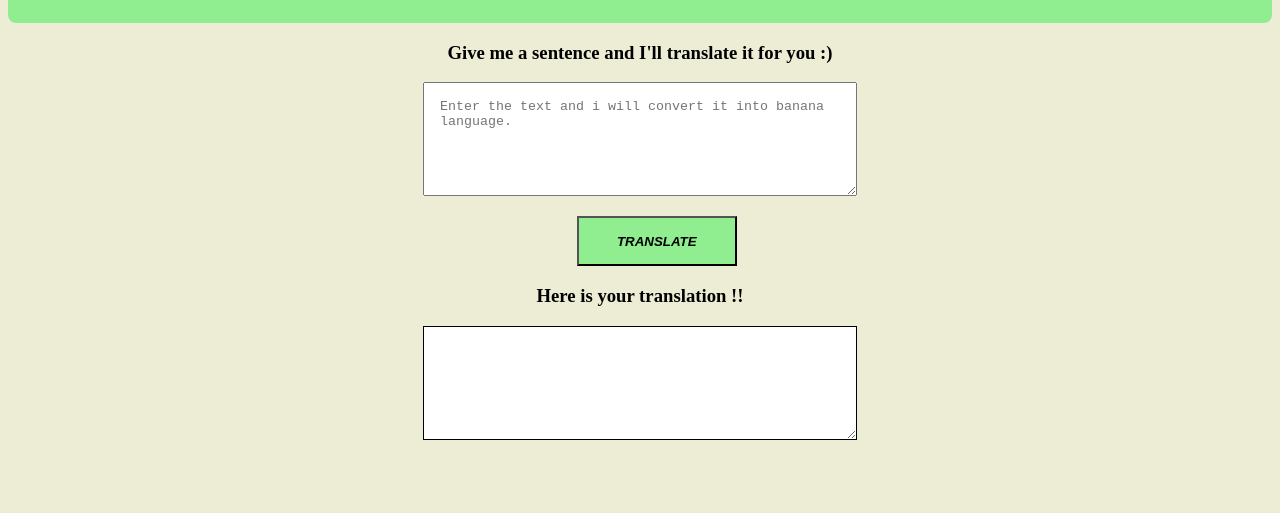
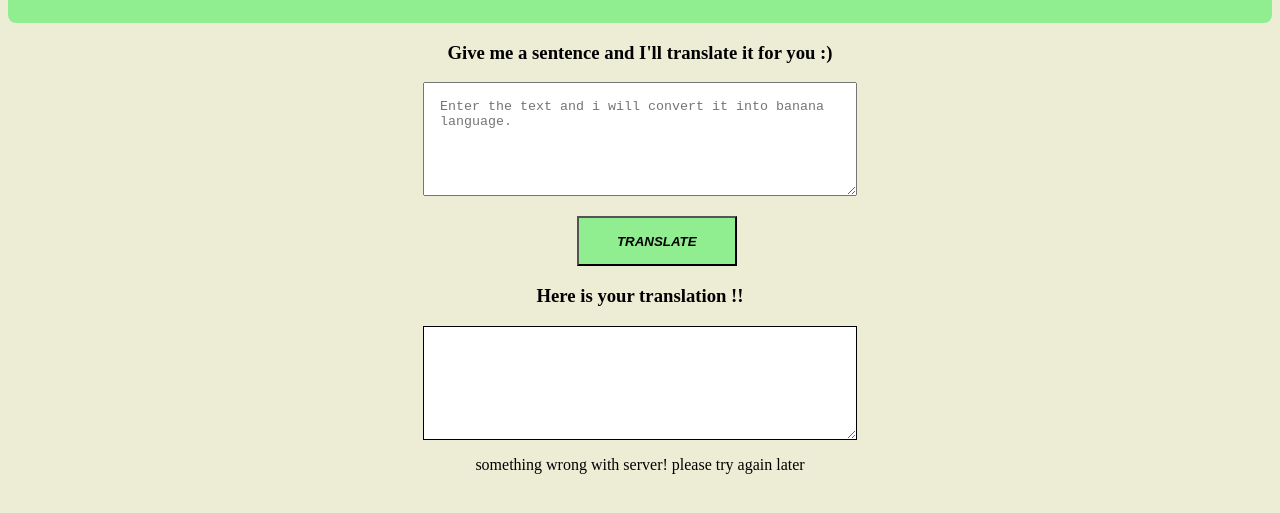
Before and after one commit to rahulljainn/banana-speak, a plain HTML site: page index.html in a window 1280 px wide. Both pictures are taken after a click on the button "TRANSLATE". Shown: the part 119-632 px from the top of the page. Drawn offline with Linux system fonts and the light colour scheme; no server answers.

Commit message:
update-errorhandling

```diff
--- a/app.js
+++ b/app.js
@@ -1,6 +1,7 @@
 var btntranslate =document.querySelector("#btn-translate");
 var txtinput=document.querySelector("#txt-Input");
 var outputdiv=document.querySelector("#output");
+var errorbox=document.querySelector("#outputbox")
 
 
 var serverURL=	"https://api.funtranslations.com/translate/minion.json"
@@ -11,7 +12,7 @@ function getTranslationURL(input){
 
 function errorhandler(error){
  console.log("error occured",error);
- alert("something wrong with server! please try again later")
+ errorbox.innerText="something wrong with server! please try again later"
 
 }
 
--- a/index.html
+++ b/index.html
@@ -37,6 +37,7 @@
     <button class="button-style" id="btn-translate">TRANSLATE</button>
     <h3 style="text-align: center;">Here is your translation !!</h3>
      <textarea id="output"></textarea>
+     <p id="outputbox" class="center"></p>
 
 
     <script src="app.js" ></script>
--- a/style.css
+++ b/style.css
@@ -17,3 +17,6 @@
     height: 50px;
 
 }
+.center{
+    text-align: center;
+}
```
